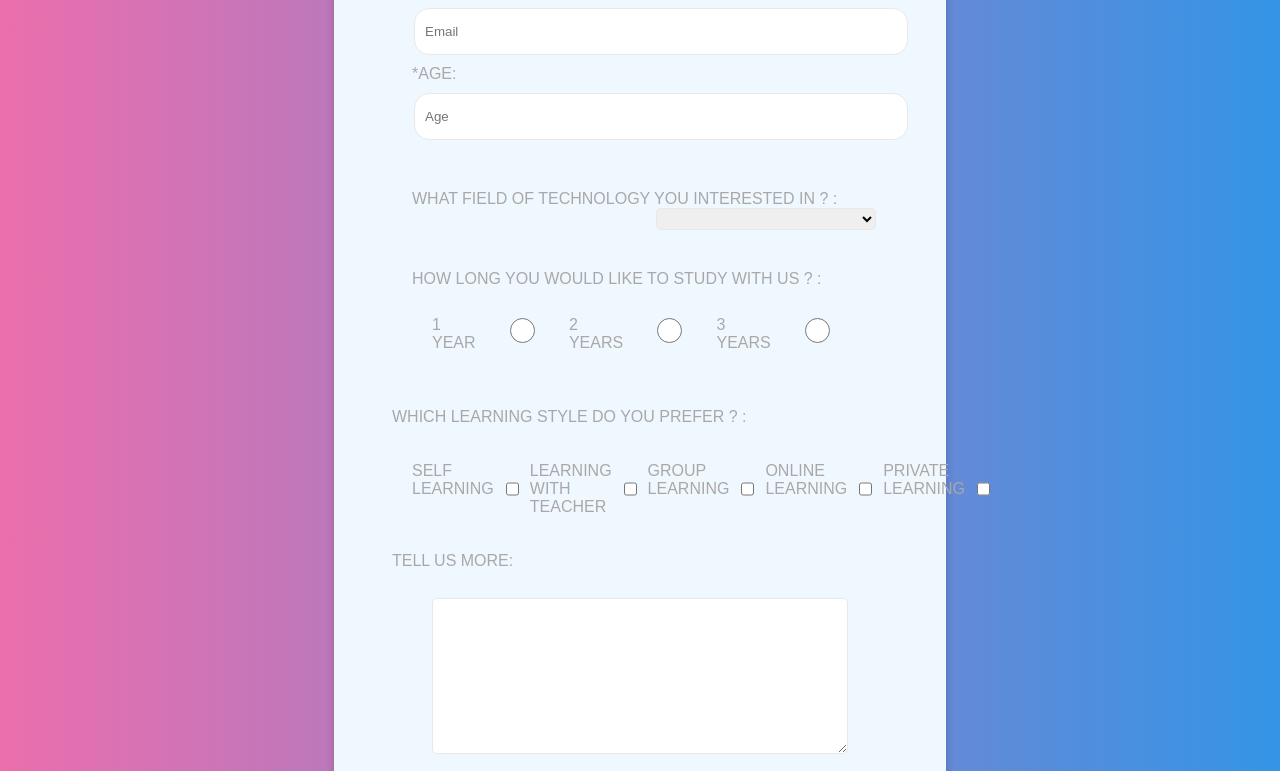
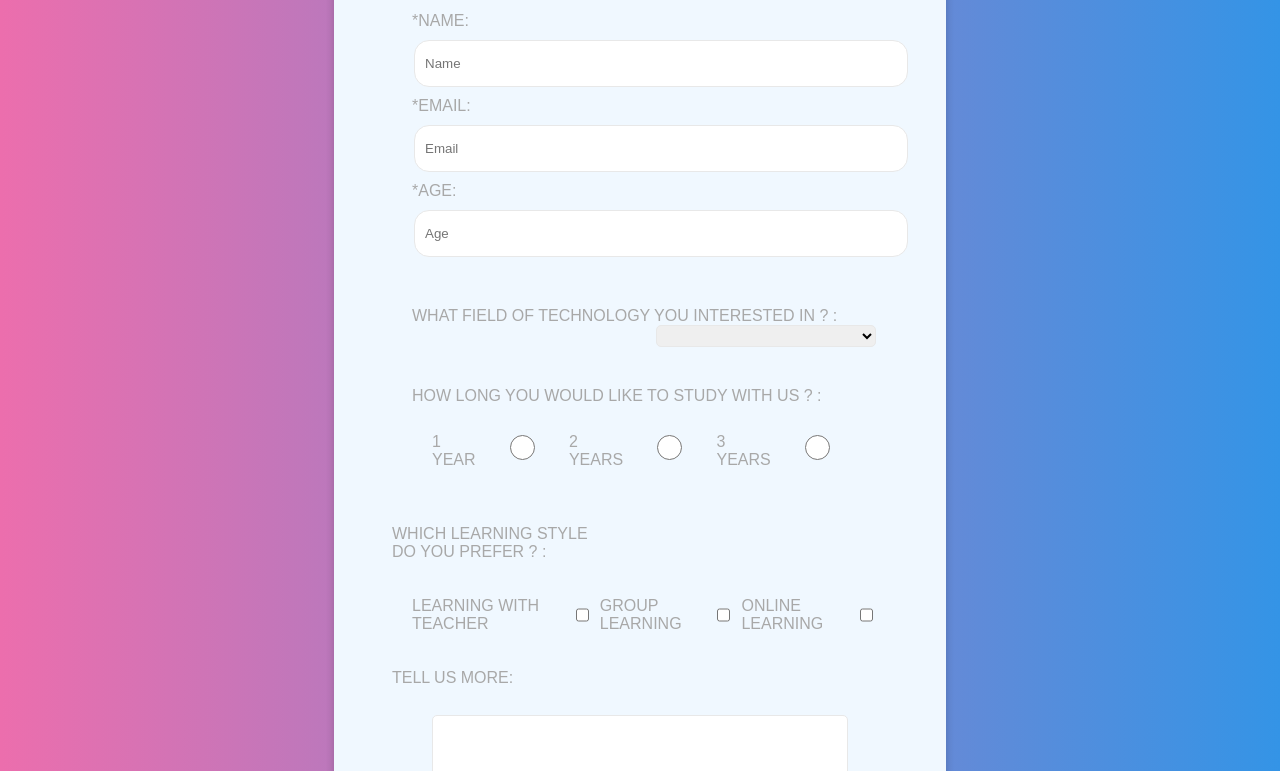
Before and after one commit to davidrobertsdev/survey-form, a plain HTML site: page index.html in a window 1280 px wide. Shown: the part 225-996 px from the top of the page. Drawn offline with Linux system fonts and the light colour scheme.

```diff
--- a/index.html
+++ b/index.html
@@ -5,110 +5,17 @@
     <meta http-equiv="X-UA-Compatible" content="IE=edge">
     <meta name="viewport" content="width=device-width, initial-scale=1.0">
     <title>Document</title>
+    <link href="script.css" rel="stylesheet">
 </head>
 <body>
     <!-- styles -->
-    <style>
 
-body {
-    margin: 0;
-    padding: 0;
-    background: #3494E6;  /* fallback for old browsers */
-    background: -webkit-linear-gradient(to right, #EC6EAD, #3494E6);  /* Chrome 10-25, Safari 5.1-6 */
-    background: linear-gradient(to right, #EC6EAD, #3494E6); /* W3C, IE 10+/ Edge, Firefox 16+, Chrome 26+, Opera 12+, Safari 7+ */
-    background-repeat: no-repeat;
-    background-size: cover;
-
-
-}
-
-/* No select highlighting */
-.noSelect {
-    -webkit-touch-callout: none;
-    -webkit-user-select: none;
-    -khtml-user-select: none;
-    -moz-user-select: none;
-    -ms-user-select: none;
-    user-select: none;
-}
-
-div {
-    margin: 10px;
-    padding: 10px;
-}
-
-form {
-    color: 	#A8A8A8;
-    display: flex;
-    flex-direction:column;
-    font-family: sans-serif;
-    margin:  50px auto;
-    width: 40%;
-    background-color: aliceblue;
-    padding: 50px;
-    box-shadow: 0 4px 8px 0 rgba(0,0,0,0.2);
-    transition: 0.3s;
-    border-radius: 5px; /* 5px rounded corners */
-
-
-}
-
-label {
-    margin: 8px;
-}
-
-.textbox {
-    padding: 10px;
-    width: 100%;
-    margin: 10px ;
-    border-radius: 15px;
-    border: 1px solid #E8E8E8;
-    height: 25px;
-
-}
-    #tech-field {
-     padding: 10px;
-     width: 220px;
-     float: right;
-     border-radius: 5px;
-     height: 20px;
-     border: 1px solid #E8E8E8;
-    }
-
-    .radio-checkbox-section {
-     display: flex;
-     flex-direction: row;
-
-    }
-
-
-
-    textarea {
-
-        border-radius: 5px;
-        border: 1px solid #E8E8E8;
-        margin: 20px auto;
-        font: 14px;
-        width: 80%;
-    }
-
-    #submit {
-        margin: auto;
-        width: 25%;
-        padding: 15px;
-        border-radius: 5px;
-        border: 1px solid #E8E8E8;
-        background:#3494E6;
-        color: white;
-
-    }
-    </style>
     <main>
-
         <form>
+            <h1>Tech Engine Coding Bootcamp Survey</h1>
         <div id="text-box-section">
            <label for="name">*NAME:</label>
-            <input class="textbox noSelect" type = "textbox" placeholder="First Name" required>
+            <input class="textbox noSelect" type = "textbox" placeholder="Name" required>
 
            <label for="email">*EMAIL:</label>
             <input class ="textbox"type = "textbox" placeholder="Email">
@@ -142,23 +49,17 @@ label {
         </div >
         </div>
        <!-- checkboxes -->
-       <label for ="checkboxes">WHICH LEARNING STYLE DO YOU PREFER ? :</label>
+       <label style="width:200px" for ="checkboxes">WHICH LEARNING STYLE DO YOU PREFER ? :</label>
        <div class ="radio-checkbox-section">
 
-       <label for="self-learning">SELF LEARNING</label>
-        <input class ="checkbox" type = "checkbox" >
-
        <label for="learn-with-teacher">LEARNING WITH TEACHER</label>
-        <input class ="checkbox"type = "checkbox">
+        <input class ="checkbox"type = "checkbox" name="teacher">
 
        <label for="group-learning">GROUP LEARNING</label>
-        <input class ="checkbox"type = "checkbox" >
+        <input class ="checkbox"type = "checkbox" name="teacher">
 
         <label for="online-learning">ONLINE LEARNING</label>
-        <input class ="checkbox"type = "checkbox">
-
-     <label for="Private learning">PRIVATE LEARNING</label>
-        <input class ="checkbox"type = "checkbox">
+        <input class ="checkbox"type = "checkbox" name="teacher">
 
     </div>
        <label>TELL US MORE:</label>
--- a/script.css
+++ b/script.css
@@ -0,0 +1,106 @@
+
+
+body {
+    margin: 0;
+    padding: 0;
+    background: #3494E6;  /* fallback for old browsers */
+    background: -webkit-linear-gradient(to right, #EC6EAD, #3494E6);  /* Chrome 10-25, Safari 5.1-6 */
+    background: linear-gradient(to right, #EC6EAD, #3494E6); /* W3C, IE 10+/ Edge, Firefox 16+, Chrome 26+, Opera 12+, Safari 7+ */
+    background-repeat: no-repeat;
+    background-size: cover;
+
+
+}
+
+h1 {
+    text-align: center;
+
+}
+
+/* No select highlighting */
+.noSelect {
+    -webkit-touch-callout: none;
+    -webkit-user-select: none;
+    -khtml-user-select: none;
+    -moz-user-select: none;
+    -ms-user-select: none;
+    user-select: none;
+}
+
+div {
+    margin: 10px;
+    padding: 10px;
+}
+
+form {
+    color: 	#A8A8A8;
+    display: flex;
+    flex-direction:column;
+    font-family: sans-serif;
+    margin:  50px auto;
+    width: 40%;
+    background-color: aliceblue;
+    padding: 50px;
+    box-shadow: 0 4px 8px 0 rgba(0,0,0,0.2);
+    transition: 0.3s;
+    border-radius: 5px; /* 5px rounded corners */
+
+
+}
+
+label {
+    margin: 8px;
+}
+
+.textbox {
+    padding: 10px;
+    width: 100%;
+    margin: 10px ;
+    border-radius: 15px;
+    border: 1px solid #E8E8E8;
+    height: 25px;
+
+}
+    #tech-field {
+     padding: 10px;
+     width: 220px;
+     float: right;
+     border-radius: 5px;
+     height: 20px;
+     border: 1px solid #E8E8E8;
+     color: black;
+
+    }
+
+    .radio-checkbox-section {
+     display: flex;
+     flex-direction: row;
+     flex-wrap:nowrap;
+     padding: 10px;
+     margin: 10px;
+     max-height: 100%;
+  overflow-y:auto;
+
+    }
+
+
+
+    textarea {
+
+        border-radius: 5px;
+        border: 1px solid #E8E8E8;
+        margin: 20px auto;
+        font: 14px;
+        width: 80%;
+    }
+
+    #submit {
+        margin: auto;
+        width: 25%;
+        padding: 15px;
+        border-radius: 5px;
+        border: 1px solid #E8E8E8;
+        background:#3494E6;
+        color: white;
+
+    }
```
